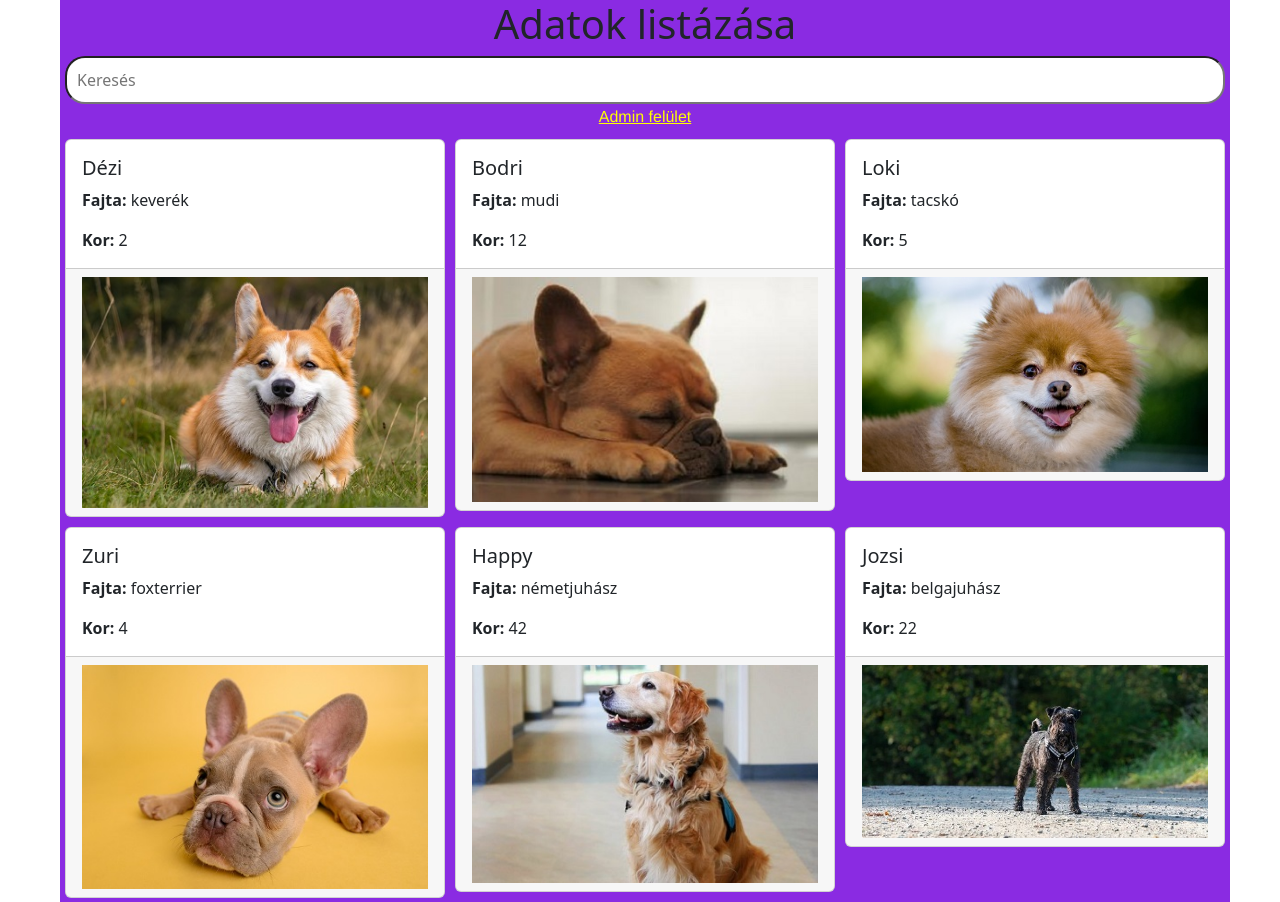
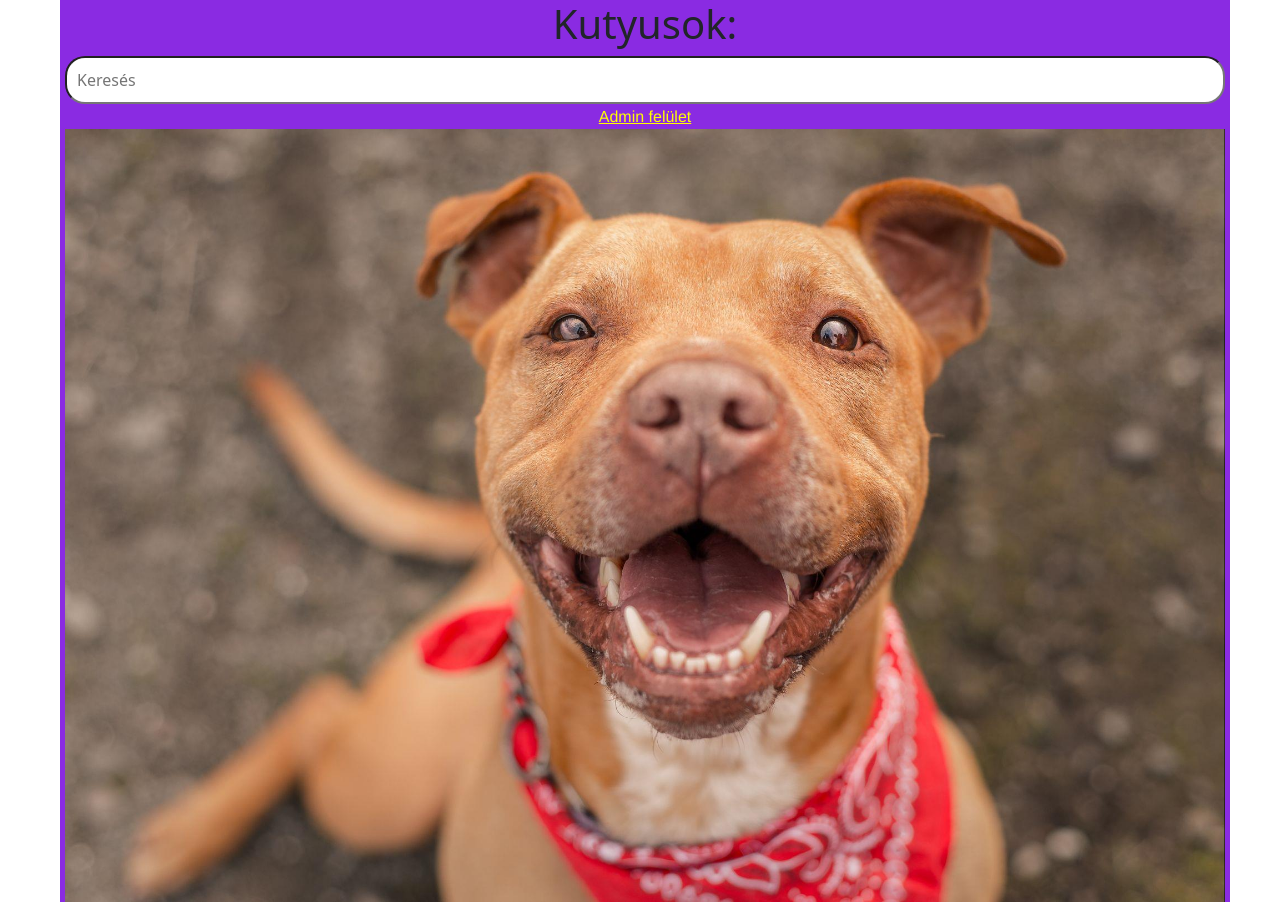
Before and after one commit to baalintka/jshazi-main, a plain HTML site: page index.html in a window 1280 px wide. Shown: the top 902 px of the page. Drawn offline with nearby package versions, Linux system fonts and the light colour scheme.

Commit message:
szinezések

```diff
--- a/index.html
+++ b/index.html
@@ -16,10 +16,11 @@
 </head>
 <body>
     <main>
-        <header><h1>Adatok listázása</h1></header>
+        <header><h1>Kutyusok:</h1></header>
         <nav>
             <input type="text" id="keres" onkeyup="myFunction()" placeholder="Keresés">
             <a href="index2.html">Admin felület</a>
+            <img src="kutyás képek/kutya2.jpg" alt="kutya4" >
         </nav>
         <article>
 
```
